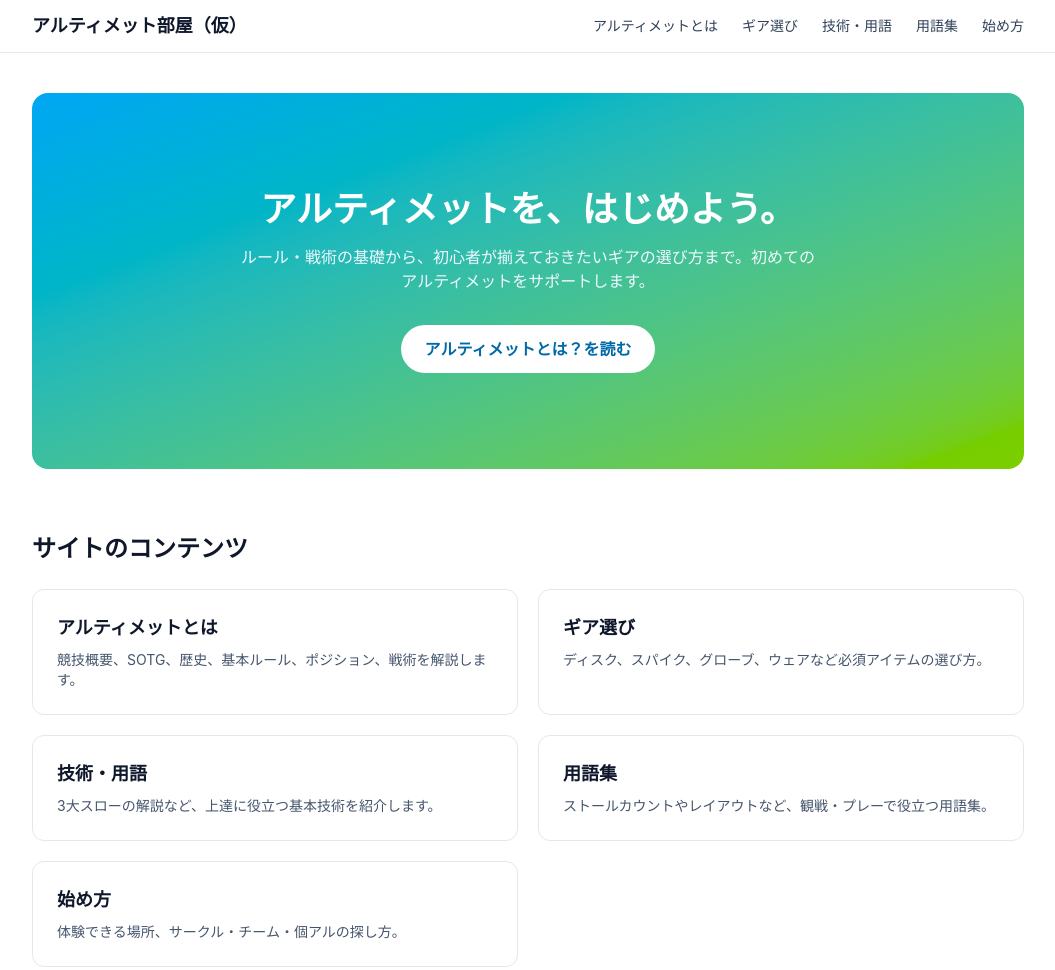
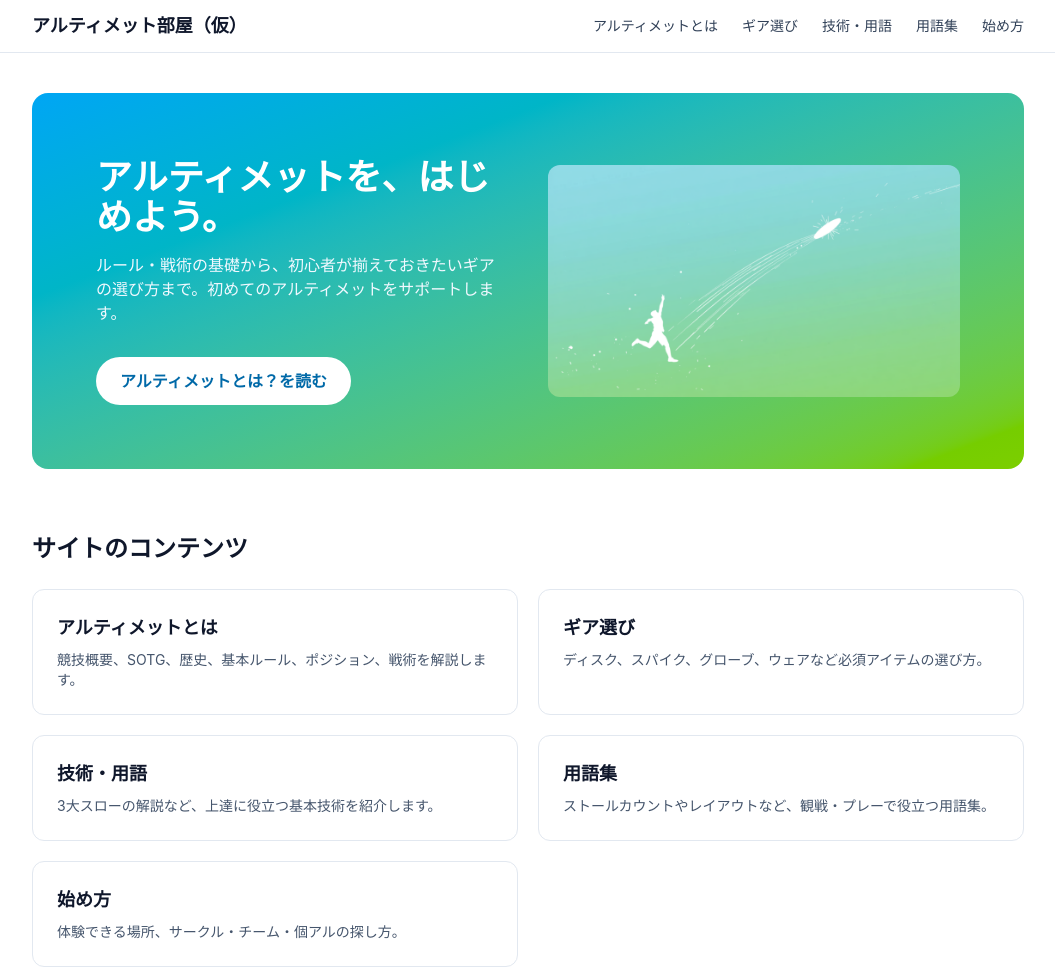
Before and after one commit to kumechang/ultimate-site, an Astro site: page / in a window 1280 px wide. Shown: the top 970 px of the page, without its empty margins (112-1167 px from the left). Built offline with nearby package versions, Linux system fonts and the light colour scheme; Astro itself is replaced by a stand-in of ours.

Commit message:
トップページにCanva生成のヒーロービジュアルを追加 (#2)
* 画像アセット用にpublic/images/ディレクトリを追加

Canvaで生成したヒーロービジュアルなどの画像をここに配置する。
Gitは空ディレクトリを追跡しないため.gitkeepで存在を確保。
Co-Authored-By: Claude Sonnet 5 <noreply@anthropic.com>
Claude-Session: https://claude.ai/code/session_012EyCFxkYQz9VuTGVtUZvND

* Add files via upload

* トップページのヒーローセクションにビジュアルを追加

Canvaで生成したイラストをヒーロー右側に配置し、テキスト＋ビジュアルの
2カラム構成に変更。デザイン案（design skillで作成したキャンバス）の
レイアウトに合わせた。
Co-Authored-By: Claude Sonnet 5 <noreply@anthropic.com>
Claude-Session: https://claude.ai/code/session_012EyCFxkYQz9VuTGVtUZvND

---------

Co-authored-by: Claude <noreply@anthropic.com>

```diff
--- a/src/pages/index.astro
+++ b/src/pages/index.astro
@@ -31,9 +31,10 @@ const sections = [
 ---
 
 <BaseLayout>
-  <section class="rounded-2xl bg-gradient-to-br from-sky-500 to-lime-500 px-6 py-16 text-center text-white sm:py-24">
+  <section class="flex flex-col items-center gap-8 overflow-hidden rounded-2xl bg-gradient-to-br from-sky-500 to-lime-500 px-6 py-12 text-white sm:flex-row sm:gap-10 sm:px-16 sm:py-16">
+    <div class="flex-1 text-center sm:text-left">
       <h1 class="text-3xl font-extrabold sm:text-4xl">アルティメットを、はじめよう。</h1>
-    <p class="mx-auto mt-4 max-w-xl text-sky-50">
+      <p class="mx-auto mt-4 max-w-xl text-sky-50 sm:mx-0">
         ルール・戦術の基礎から、初心者が揃えておきたいギアの選び方まで。初めてのアルティメットをサポートします。
       </p>
       <a
@@ -42,6 +43,16 @@ const sections = [
       >
         アルティメットとは？を読む
       </a>
+    </div>
+    <div class="flex-1">
+      <img
+        src="/images/hero-illustration.png"
+        alt="フライングディスクを投げるプレイヤーのイラスト"
+        class="w-full rounded-xl"
+        width="1920"
+        height="1080"
+      />
+    </div>
   </section>
 
   <section class="mt-16">
```
Also changed, not shown: public/images/hero-illustration.png (added), 1 other file. Lines whose indentation alone changed are shown as unchanged.
